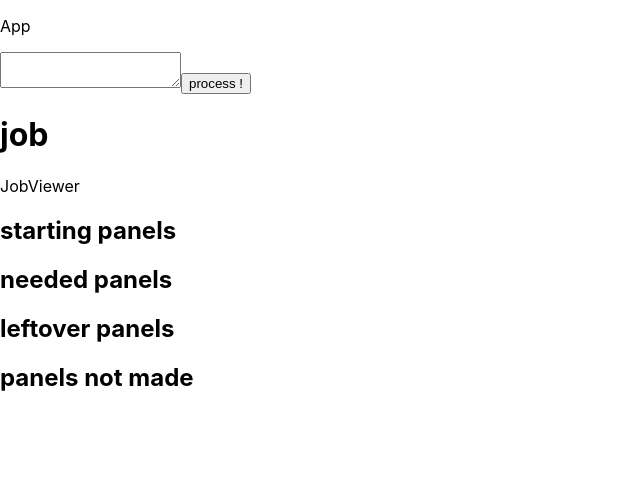
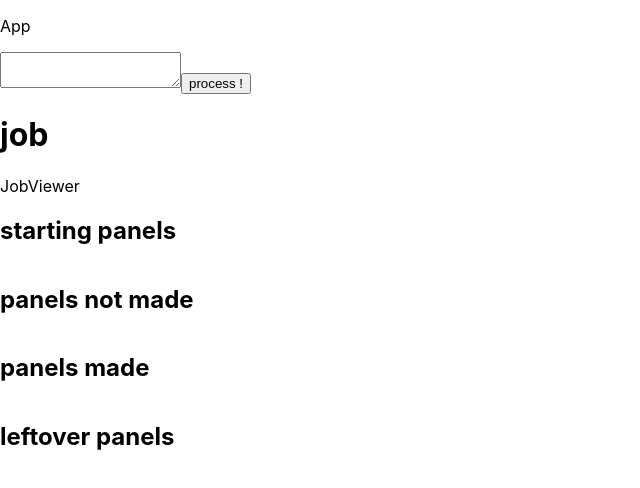
Before and after one commit to byronwall/sheet-cutter, a React (Create React App) app: page / in a window 1280 px wide. Both pictures are taken after a click on the button "process !". Shown: the top 488 px of the page, without its empty margins (0-640 px from the left). Built offline with nearby package versions, Linux system fonts and the light colour scheme.

Commit message:
Updated display

```diff
--- a/src/JobViewer.tsx
+++ b/src/JobViewer.tsx
@@ -1,6 +1,7 @@
 import React from "react";
 import { CutJob, CutJobResults } from "./model";
 import { PanelComp } from "./Panel";
+import { PanelContainer } from "./PanelContainer";
 
 interface JobViewerProps {
   job?: CutJob;
@@ -33,27 +34,19 @@ export class JobViewer extends React.Component<JobViewerProps, JobViewerState> {
 
         <h2>starting panels</h2>
 
-        {job.availablePanels.map((panel) => (
-          <PanelComp panel={panel} />
-        ))}
+        <PanelContainer panels={job.availablePanels} />
 
-        <h2>needed panels</h2>
+        <h2>panels not made</h2>
 
-        {job.neededPanels.map((panel) => (
-          <PanelComp panel={panel} />
-        ))}
+        <PanelContainer panels={result.panelsNotPlaced} />
+
+        <h2>panels made</h2>
+
+        <PanelContainer panels={result.panelsMade} />
 
         <h2>leftover panels</h2>
 
-        {result.panelInventory.map((panel) => (
-          <PanelComp panel={panel} />
-        ))}
-
-        <h2>panels not made</h2>
-
-        {result.panelsNotPlaced.map((panel) => (
-          <PanelComp panel={panel} />
-        ))}
+        <PanelContainer panels={result.panelInventory} />
       </div>
     );
   }
--- a/src/Panel.tsx
+++ b/src/Panel.tsx
@@ -27,13 +27,7 @@ export class PanelComp extends React.Component<PanelProps, PanelState> {
           border: "1px solid black",
         }}
       >
-        {panel.material +
-          "\n" +
-          panel.id +
-          "\n" +
-          panel.height +
-          "\n" +
-          panel.width}
+        {panel.material + "\n" + panel.height + "\n" + panel.width}
       </div>
     );
   }
--- /dev/null
+++ b/src/PanelContainer.tsx
@@ -0,0 +1,36 @@
+import React from "react";
+import { Panel } from "./model";
+import { PanelComp } from "./Panel";
+
+interface PanelContainerProps {
+  panels: Panel[];
+}
+interface PanelContainerState {}
+
+export class PanelContainer extends React.Component<
+  PanelContainerProps,
+  PanelContainerState
+> {
+  constructor(props: PanelContainerProps) {
+    super(props);
+
+    this.state = {};
+  }
+
+  componentDidMount() {}
+
+  componentDidUpdate(
+    prevProps: PanelContainerProps,
+    prevState: PanelContainerState
+  ) {}
+
+  render() {
+    return (
+      <div style={{ display: "flex", flexWrap: "wrap" }}>
+        {this.props.panels.map((panel) => (
+          <PanelComp panel={panel} key={panel.id} />
+        ))}
+      </div>
+    );
+  }
+}
--- a/src/PanelOperations.ts
+++ b/src/PanelOperations.ts
@@ -223,12 +223,11 @@ function getBestCut(parentPanel: Panel, childPanel: Panel): CutJobStep[] {
 }
 
 function getPanelWaste(parentPanel: Panel, childPanel: Panel) {
-  // TODO: check if the panel will actually fit
-
   const {
     bigDim: parentBig,
     smallDim: parentSmall,
   } = getBigAndSmallSideOfPanel(parentPanel);
+
   const { bigDim: childBig, smallDim: childSmall } = getBigAndSmallSideOfPanel(
     childPanel
   );
```
Also changed, not shown: 2 other files (tests, documents, lock files or other folders).
